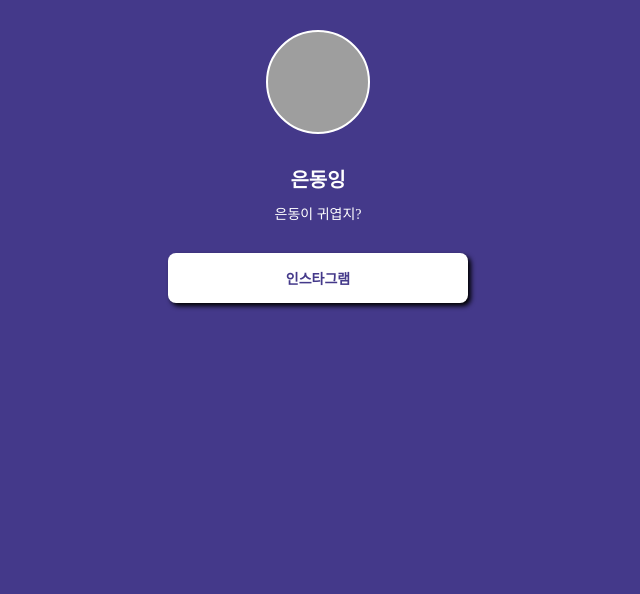
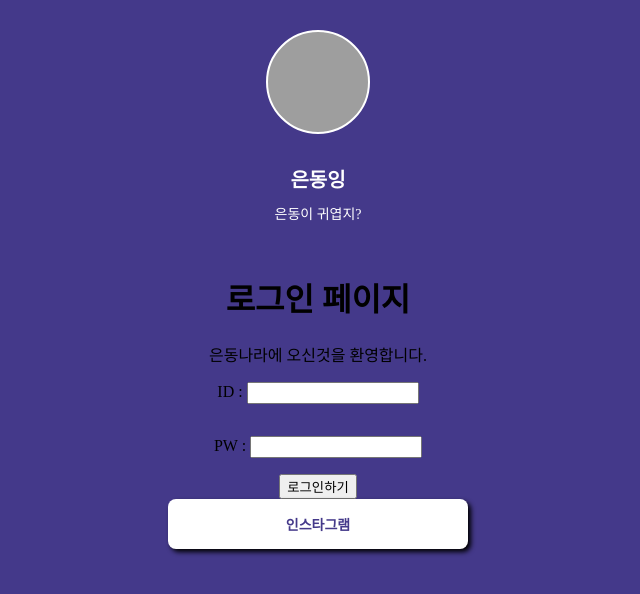
Before and after one commit to Ryusujeong/mypage, a plain HTML site: page index.html in a window 1280 px wide. Shown: the whole page, without its empty margins (322-962 px from the left). Drawn offline with Linux system fonts and the light colour scheme; grey boxes are pictures that could not be loaded; a web font is replaced by a local one.

Commit message:
Update index.html

```diff
--- a/index.html
+++ b/index.html
@@ -87,7 +87,13 @@
         <div class="profile"></div>
     <h1 class="main">은동잉</h1>
     <p class="sub">은동이 귀엽지?</p>
+    <h1 class = "redrss">로그인 페이지</h1>
+    <div class = "redrss1">은동나라에 오신것을 환영합니다.</div>
+    <p>ID : <input type="text"/></p>
+    <p>PW : <input type="text"/></p>
+    <button> 로그인하기 </button>
     <a target="_blank" href="https://www.instagram.com/p/CL0bF-FnAE0oUWPs9jMqW52eHPUfBp_CS3pFJI0/?igshid=OGQ2MjdiOTE=">인스타그램</a>
+
 
     </div>
 
```
